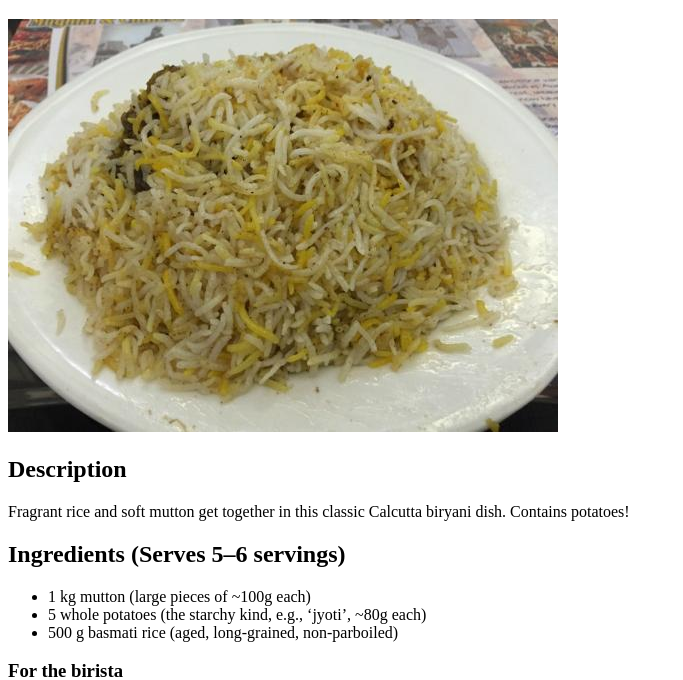
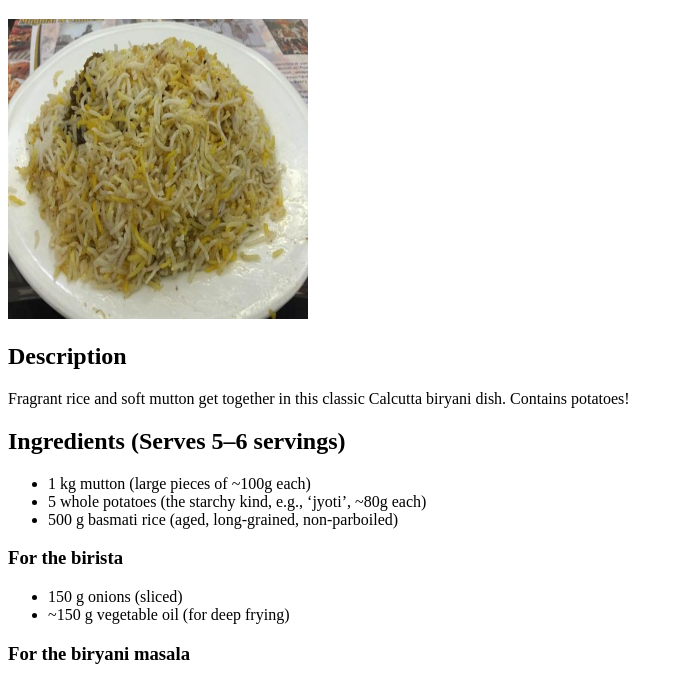
Before and after one commit to Soham2411/odin-recipes, a plain HTML site: page recipes/biryani.html in a window 1280 px wide. Shown: the part 61-741 px from the top of the page, without its empty margins (0-683 px from the left). Drawn offline with Linux system fonts and the light colour scheme.

Commit message:
Edited the biryani.html and riceandchicken.html file

```diff
--- a/recipes/biryani.html
+++ b/recipes/biryani.html
@@ -7,7 +7,7 @@
 </head>
 <body>
     <h1>Calcutta Mutton Biryani</h1>
-    <img src = "biryani.jpeg" alt = Biryani>
+    <img src = "biryani.jpeg" alt = Biryani height="300px" width="300px">
     <h2>Description</h2>
     <p>Fragrant rice and soft mutton get together in this classic Calcutta biryani dish. Contains potatoes!</p>
     <h2>Ingredients (Serves 5–6 servings)</h2>
```
Also changed, not shown: recipes/riceandchicken.html (+0 -3 lines).
